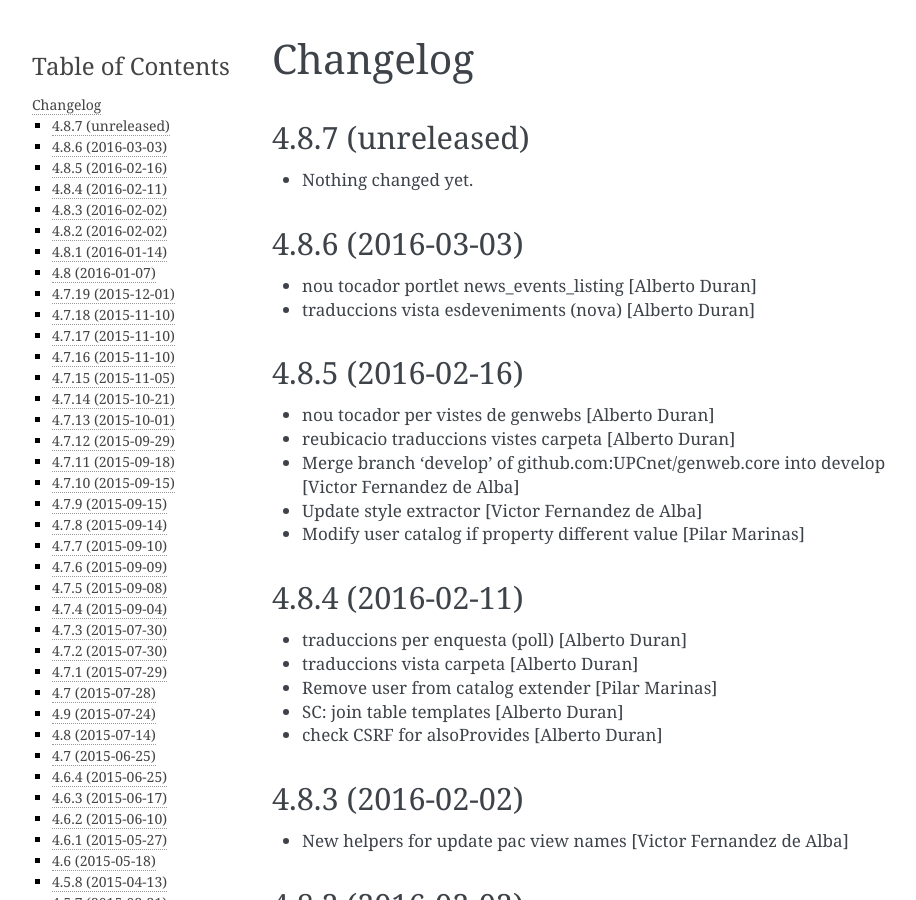
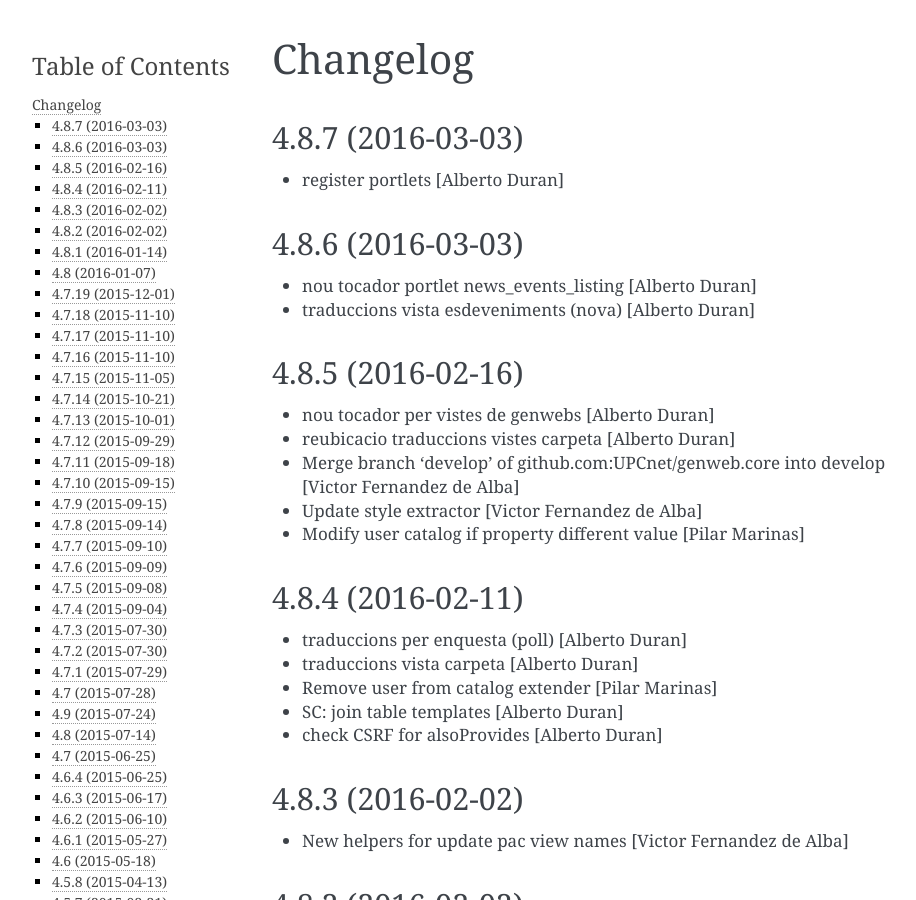
Before and after one commit to UPCnet/genweb.core, a Sphinx documentation site: the page built from docs/HISTORY.rst, in a window 1280 px wide and 900 px high. Shown: the whole window, without its empty margins (148-1064 px from the left). Built offline with Sphinx 7.4.7, drawn with Linux system fonts in a browser that asks for light colours.

Commit message:
Preparing release 4.8.7

```diff
--- a/docs/HISTORY.rst
+++ b/docs/HISTORY.rst
@@ -1,11 +1,10 @@
 Changelog
 =========
 
-4.8.7 (unreleased)
+4.8.7 (2016-03-03)
 ------------------
 
-- Nothing changed yet.
-
+* register portlets [Alberto Duran]
 
 4.8.6 (2016-03-03)
 ------------------
--- a/setup.py
+++ b/setup.py
@@ -1,7 +1,7 @@
 from setuptools import setup, find_packages
 import os
 
-version = '4.8.7.dev0'
+version = '4.8.7'
 
 README = open('README.rst').read()
 HISTORY = open(os.path.join('docs', 'HISTORY.rst')).read()
```
